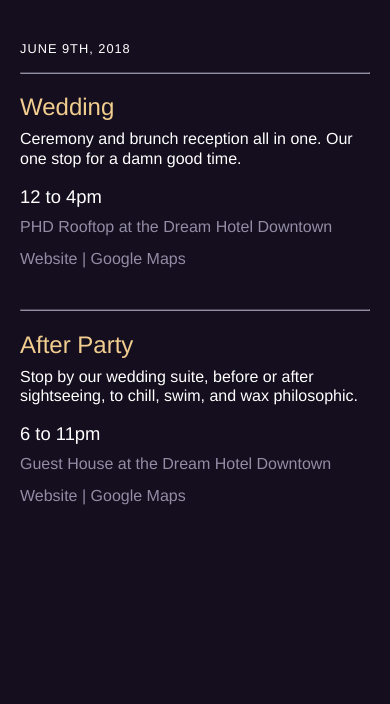
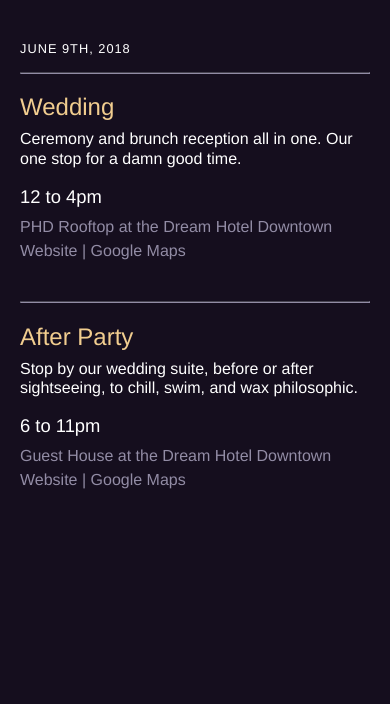
Before and after one commit to arianacofone/ariana-and-joey, a PHP site: page /views/the-day.html in a window 390 px wide. Shown: the top 704 px of the page. Run offline with PHP 8.4, Linux system fonts and the light colour scheme.

Commit message:
more mobile styling

```diff
--- a/styles/master.css
+++ b/styles/master.css
@@ -328,7 +328,6 @@
   div.mainContent h1 {
     font-size: 2rem;
     margin-bottom: 2.5rem;
-
   }
 
   div.mainContent p {
@@ -338,7 +337,7 @@
   }
 
   div.mainContent h2 {
-      margin-top: 5rem;
+
     margin-bottom: 1rem;
     font-size: 4rem;
   }
@@ -352,6 +351,7 @@
       margin-top: 1rem;
       line-height: 3rem;
       font-size: 2.5rem;
+      margin-bottom: 6rem;
     }
     hr {
       margin: 5rem;
@@ -381,7 +381,7 @@
     }
 
     button {
-      margin-top: 7rem;
+      margin-top: 5rem;
       font-size: 2.5rem;
       letter-spacing: 1px;
     }
--- a/views/the-day.html
+++ b/views/the-day.html
@@ -15,7 +15,7 @@
       <h2>Wedding</h2>
       <p>Ceremony and brunch reception all in one. Our one stop for a damn good time.</p>
       <h3>12 to 4pm</h3>
-      <h4>PHD Rooftop at the Dream Hotel Downtown</h4>
+      <h4 style="margin-bottom: 1.5rem;">PHD Rooftop at the Dream Hotel Downtown</h4>
       <h4 class="links"><a href="http://phdlounge.com/home/" target="_blank">Website</a> | <a href="https://www.google.com/maps/place/PH-D+Lounge/@40.7422327,-74.003652,20.28z/data=!4m8!1m2!2m1!1sphd+rooftop+hotel!3m4!1s0x89c259bedf7b1531:0x8cc13ea6176df901!8m2!3d40.7421909!4d-74.0035579" target="_blank">Google Maps</a></h4>
       <br/>
 
@@ -24,7 +24,7 @@
       <h2>After Party</h2>
       <p>Stop by our wedding suite, before or after sightseeing, to chill, swim, and wax philosophic.</p>
       <h3>6 to 11pm</h3>
-      <h4>Guest House at the Dream Hotel Downtown</h4>
+      <h4 style="margin-bottom:1.5rem;">Guest House at the Dream Hotel Downtown</h4>
       <h4 class="links"><a href="http://www.dreamhotels.com/downtown/rooms/guesthouse-en.html" target="_blank">Website</a> | <a href="https://www.google.com/maps/place/Dream+Downtown/@40.7422327,-74.003652,20z/data=!3m1!5s0x89c259bed8a7c7c7:0x844ebabb70638802!4m8!1m2!2m1!1sphd+rooftop+hotel!3m4!1s0x89c259bed8c5fcff:0x7f89a8f361cdb531!8m2!3d40.742218!4d-74.003507" target="_blank">Google Maps</a></h4>
     </div>
 
```
Lines whose indentation alone changed are shown as unchanged.
